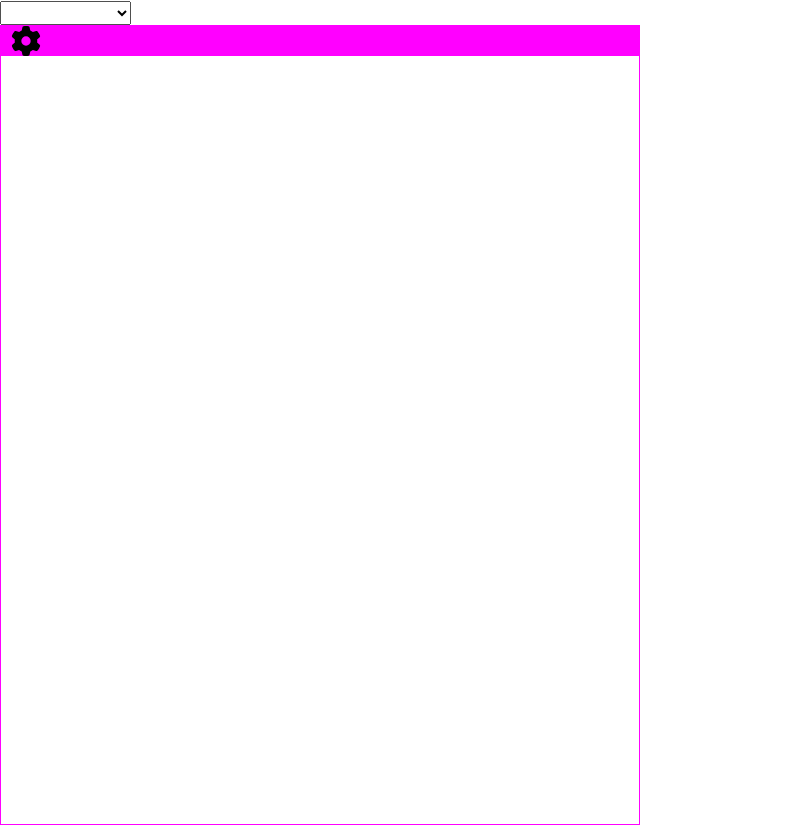
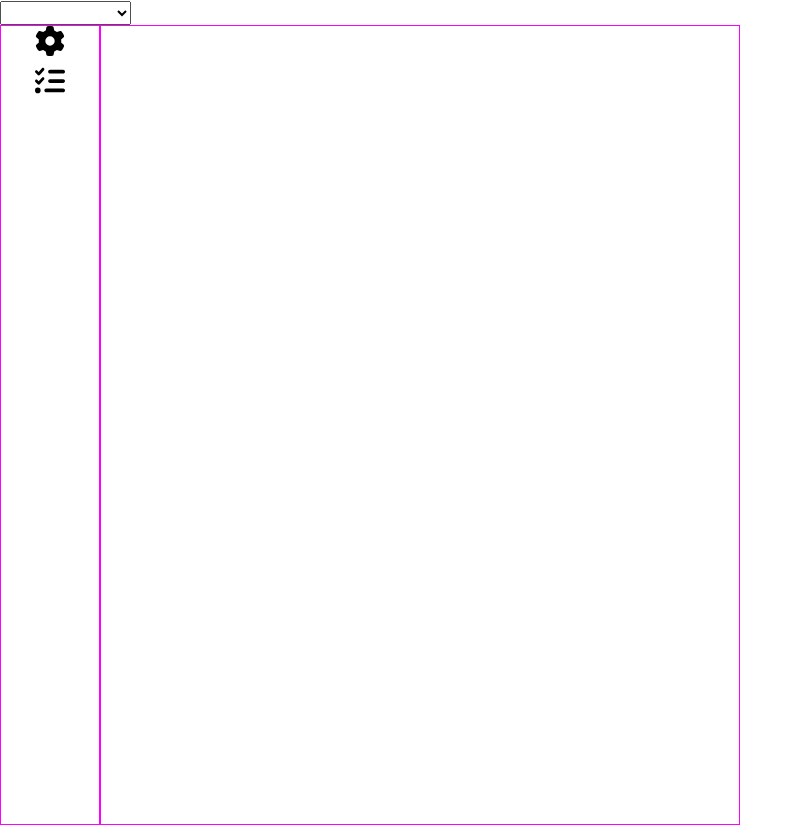
Before and after one commit to matcor451/plotly-demo, a Next.js app: page / in a window 1280 px wide. Both pictures are taken after a click on the element 25 px from the left and 40 px from the top of the page. Shown: the whole page, without its empty margins (0-803 px from the left). Built offline with nearby package versions, Linux system fonts and the light colour scheme.

Commit message:
Change control bar structure

```diff
--- a/src/app/ControlBar.tsx
+++ b/src/app/ControlBar.tsx
@@ -1,46 +1,109 @@
+/* eslint-disable max-len */
+import { PlotDatum } from 'plotly.js'
 import React, { useState } from 'react'
+import { Badge } from 'react-bootstrap'
 import { Figure } from 'react-plotly.js'
 
 import { PlotControls } from './PlotControls'
 
+const CONFIG_TAB = 'config'
+const SELECTED_TAB = 'selected'
+const ALL_TABS = [CONFIG_TAB, SELECTED_TAB] as const
+type TABS_TYPE = typeof ALL_TABS[number]
+
 interface Props {
   figure?: Figure
   setRevision: React.Dispatch<React.SetStateAction<number | undefined>>
+  selectedPoints?: {[key: string]: PlotDatum[]}
 }
 
-/* eslint-disable max-len */
-export const ControlBar = ({ figure, setRevision }: Props) => {
-  const [isOpen, setIsOpen] = useState(false)
+export const ControlBar = ({ figure, selectedPoints, setRevision }: Props) => {
+  const [activeTab, setActiveTab] = useState<TABS_TYPE>()
+
+  const MenuIcon = ({ count, svgPath, tab }: any) => (
+    <div
+      onClick={() => setActiveTab(activeTab === tab ? undefined : tab)}
+      style={{
+        cursor: 'pointer',
+        textAlign: 'center',
+        paddingBottom: '10px',
+        position: 'relative'
+      }}
+    >
+      <svg xmlns="http://www.w3.org/2000/svg" viewBox="0 0 512 512" width='30px' height='30px'>
+        {svgPath}
+      </svg>
+      {!!count &&
+        <Badge
+          style={{ position: 'absolute', top: 0, right: '10px' }}
+        >
+          {count}
+        </Badge>
+      }
+    </div>
+  )
 
   return (
+    <>
       <div
         style={{
           position: 'absolute',
           height: '100%',
           zIndex: 999,
-        width: isOpen ? '50%' : '50px',
+          // width: activeTab ? '50%' : '50px',
+          width: '100px',
           border: '1px solid magenta',
           backgroundColor: 'white'
         }}
       >
+        {/* <MenuIcon
+          tab={DATA_TAB}
+          svgPath={<path d="M448 80v48c0 44.2-100.3 80-224 80S0 172.2 0 128V80C0 35.8 100.3 0 224 0S448 35.8 448 80zM393.2 214.7c20.8-7.4 39.9-16.9 54.8-28.6V288c0 44.2-100.3 80-224 80S0 332.2 0 288V186.1c14.9 11.8 34 21.2 54.8 28.6C99.7 230.7 159.5 240 224 240s124.3-9.3 169.2-25.3zM0 346.1c14.9 11.8 34 21.2 54.8 28.6C99.7 390.7 159.5 400 224 400s124.3-9.3 169.2-25.3c20.8-7.4 39.9-16.9 54.8-28.6V432c0 44.2-100.3 80-224 80S0 476.2 0 432V346.1z"/>}
+        /> */}
+        <MenuIcon
+          tab={CONFIG_TAB}
+          svgPath={<path d="M495.9 166.6c3.2 8.7 .5 18.4-6.4 24.6l-43.3 39.4c1.1 8.3 1.7 16.8 1.7 25.4s-.6 17.1-1.7 25.4l43.3 39.4c6.9 6.2 9.6 15.9 6.4 24.6c-4.4 11.9-9.7 23.3-15.8 34.3l-4.7 8.1c-6.6 11-14 21.4-22.1 31.2c-5.9 7.2-15.7 9.6-24.5 6.8l-55.7-17.7c-13.4 10.3-28.2 18.9-44 25.4l-12.5 57.1c-2 9.1-9 16.3-18.2 17.8c-13.8 2.3-28 3.5-42.5 3.5s-28.7-1.2-42.5-3.5c-9.2-1.5-16.2-8.7-18.2-17.8l-12.5-57.1c-15.8-6.5-30.6-15.1-44-25.4L83.1 425.9c-8.8 2.8-18.6 .3-24.5-6.8c-8.1-9.8-15.5-20.2-22.1-31.2l-4.7-8.1c-6.1-11-11.4-22.4-15.8-34.3c-3.2-8.7-.5-18.4 6.4-24.6l43.3-39.4C64.6 273.1 64 264.6 64 256s.6-17.1 1.7-25.4L22.4 191.2c-6.9-6.2-9.6-15.9-6.4-24.6c4.4-11.9 9.7-23.3 15.8-34.3l4.7-8.1c6.6-11 14-21.4 22.1-31.2c5.9-7.2 15.7-9.6 24.5-6.8l55.7 17.7c13.4-10.3 28.2-18.9 44-25.4l12.5-57.1c2-9.1 9-16.3 18.2-17.8C227.3 1.2 241.5 0 256 0s28.7 1.2 42.5 3.5c9.2 1.5 16.2 8.7 18.2 17.8l12.5 57.1c15.8 6.5 30.6 15.1 44 25.4l55.7-17.7c8.8-2.8 18.6-.3 24.5 6.8c8.1 9.8 15.5 20.2 22.1 31.2l4.7 8.1c6.1 11 11.4 22.4 15.8 34.3zM256 336a80 80 0 1 0 0-160 80 80 0 1 0 0 160z"/>}
+        />
+        <MenuIcon
+          tab={SELECTED_TAB}
+          svgPath={<path d="M152.1 38.2c9.9 8.9 10.7 24 1.8 33.9l-72 80c-4.4 4.9-10.6 7.8-17.2 7.9s-12.9-2.4-17.6-7L7 113C-2.3 103.6-2.3 88.4 7 79s24.6-9.4 33.9 0l22.1 22.1 55.1-61.2c8.9-9.9 24-10.7 33.9-1.8zm0 160c9.9 8.9 10.7 24 1.8 33.9l-72 80c-4.4 4.9-10.6 7.8-17.2 7.9s-12.9-2.4-17.6-7L7 273c-9.4-9.4-9.4-24.6 0-33.9s24.6-9.4 33.9 0l22.1 22.1 55.1-61.2c8.9-9.9 24-10.7 33.9-1.8zM224 96c0-17.7 14.3-32 32-32H480c17.7 0 32 14.3 32 32s-14.3 32-32 32H256c-17.7 0-32-14.3-32-32zm0 160c0-17.7 14.3-32 32-32H480c17.7 0 32 14.3 32 32s-14.3 32-32 32H256c-17.7 0-32-14.3-32-32zM160 416c0-17.7 14.3-32 32-32H480c17.7 0 32 14.3 32 32s-14.3 32-32 32H192c-17.7 0-32-14.3-32-32zM48 368a48 48 0 1 1 0 96 48 48 0 1 1 0-96z"/>}
+          count={selectedPoints ? Object.values(selectedPoints).reduce((prev, x) => prev + x.length, 0) : 0}
+        />
+      </div>
+      {activeTab &&
         <div
-        onClick={() => setIsOpen(!isOpen)}
           style={{
-          cursor: 'pointer',
-          paddingLeft: '10px',
-          backgroundColor: 'magenta'
+            position: 'absolute',
+            left: '100px',
+            height: '100%',
+            zIndex: 999,
+            width: '50%',
+            border: '1px solid magenta',
+            backgroundColor: 'white'
           }}
         >
-        <svg xmlns="http://www.w3.org/2000/svg" viewBox="0 0 512 512" width='30px' height='30px'>
-          <path d="M495.9 166.6c3.2 8.7 .5 18.4-6.4 24.6l-43.3 39.4c1.1 8.3 1.7 16.8 1.7 25.4s-.6 17.1-1.7 25.4l43.3 39.4c6.9 6.2 9.6 15.9 6.4 24.6c-4.4 11.9-9.7 23.3-15.8 34.3l-4.7 8.1c-6.6 11-14 21.4-22.1 31.2c-5.9 7.2-15.7 9.6-24.5 6.8l-55.7-17.7c-13.4 10.3-28.2 18.9-44 25.4l-12.5 57.1c-2 9.1-9 16.3-18.2 17.8c-13.8 2.3-28 3.5-42.5 3.5s-28.7-1.2-42.5-3.5c-9.2-1.5-16.2-8.7-18.2-17.8l-12.5-57.1c-15.8-6.5-30.6-15.1-44-25.4L83.1 425.9c-8.8 2.8-18.6 .3-24.5-6.8c-8.1-9.8-15.5-20.2-22.1-31.2l-4.7-8.1c-6.1-11-11.4-22.4-15.8-34.3c-3.2-8.7-.5-18.4 6.4-24.6l43.3-39.4C64.6 273.1 64 264.6 64 256s.6-17.1 1.7-25.4L22.4 191.2c-6.9-6.2-9.6-15.9-6.4-24.6c4.4-11.9 9.7-23.3 15.8-34.3l4.7-8.1c6.6-11 14-21.4 22.1-31.2c5.9-7.2 15.7-9.6 24.5-6.8l55.7 17.7c13.4-10.3 28.2-18.9 44-25.4l12.5-57.1c2-9.1 9-16.3 18.2-17.8C227.3 1.2 241.5 0 256 0s28.7 1.2 42.5 3.5c9.2 1.5 16.2 8.7 18.2 17.8l12.5 57.1c15.8 6.5 30.6 15.1 44 25.4l55.7-17.7c8.8-2.8 18.6-.3 24.5 6.8c8.1 9.8 15.5 20.2 22.1 31.2l4.7 8.1c6.1 11 11.4 22.4 15.8 34.3zM256 336a80 80 0 1 0 0-160 80 80 0 1 0 0 160z"/>
-        </svg>
-      </div>
-      {isOpen && figure &&
+          {activeTab === CONFIG_TAB && figure &&
             <PlotControls
               setRevision={setRevision}
               figure={figure}
             />
           }
+          {activeTab === SELECTED_TAB && figure &&
+            <div>
+              {selectedPoints
+                ? <div>
+                    {Object.keys(selectedPoints).map((x, i) =>
+                      <div key={i}>
+                        {x}: {selectedPoints[x].length} points selected
                       </div>
+                    )}
+                  </div>
+                : <div>No points selected yet</div>
+              }
+            </div>
+          }
+        </div>
+      }
+    </>
   )
 }
--- a/src/app/page.tsx
+++ b/src/app/page.tsx
@@ -30,7 +30,7 @@ export default function Page () {
   const [dataset, setDataset] = useState<string>()
   const [figure, setFigure] = useState<Figure>()
   const [revision, setRevision] = useState<number>()
-  const [selectedPoints, setSelectedPoints] = useState<Dictionary<PlotDatum[]>>()
+  const [selectedPoints, setSelectedPoints] = useState<{[key: string]: PlotDatum[]}>()
 
   useEffect(() => {
     if (dataset) {
@@ -62,23 +62,18 @@ export default function Page () {
         <option value='many'>Many Params</option>
         <option value='real'>Real QXF Data</option>
       </select>
-      {selectedPoints &&
-        <div>
-          {Object.keys(selectedPoints).map((x, i) =>
-            <div key={i}>
-              {x}: {selectedPoints[x].length} points selected
-            </div>
-          )}
-        </div>
-      }
-      <ControlBar figure={figure} setRevision={setRevision} />
+      <ControlBar
+        figure={figure}
+        setRevision={setRevision}
+        selectedPoints={selectedPoints}
+      />
       {figure &&
         <>
           <Plot
             style={{
               // height: '100vh',
-              width: 'calc(100% - 50px)',
-              marginLeft: '50px'
+              width: 'calc(100% - 100px)',
+              marginLeft: '100px'
             }}
             data={figure.data}
             layout={figure.layout}
```
Lines whose indentation alone changed are shown as unchanged.
